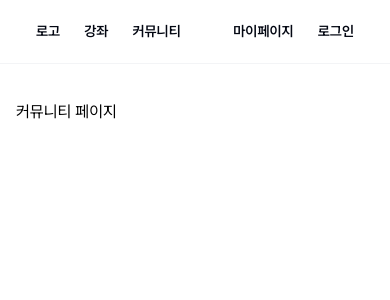
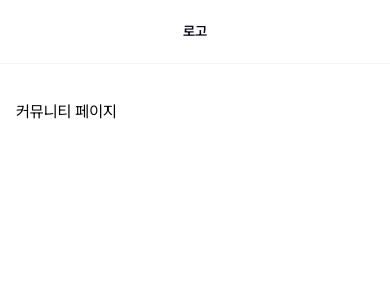
Before and after one commit to mung96/gongkademy_front, a Next.js app: page /community/question in a window 390 px wide. Shown: the top 300 px of the page. Built offline with nearby package versions, Linux system fonts and the light colour scheme.

Commit message:
feat: header 반응형 추가

```diff
--- a/src/board/BoardItem.tsx
+++ b/src/board/BoardItem.tsx
@@ -15,29 +15,29 @@ type Props = {
 
 export default function BoardItem({ title, content, date, category, courseTitle, lectureTitle, commentCount }: Props) {
   return (
-    <li className="flex flex-col gap-2 px-4 py-4 rounded-lg tablet:px-6 bg-neutral-gray-0 hover:bg-neutral-gray-50 min-w-[340px]">
+    <li className="flex min-w-[340px] flex-col gap-2 rounded-lg bg-neutral-gray-0 p-4 hover:bg-neutral-gray-50 tablet:px-6">
       {category === BoardCategory.QUESTION && (
         <div className="flex items-center gap-2 tablet:hidden">
-          <p className="text-neutral-gray-400 body2">{courseTitle}</p>
-          <p className="text-neutral-gray-400 body2">{lectureTitle}</p>
+          <p className="body2 text-neutral-gray-400">{courseTitle}</p>
+          <p className="body2 text-neutral-gray-400">{lectureTitle}</p>
         </div>
       )}
 
-      <p className="text-neutral-gray-950 subtitle2 tablet:subtitle3">{title}</p>
-      <p className="text-neutral-gray-800 body1">{content}</p>
-      <div className="flex justify-between mt-1">
+      <p className="subtitle2 tablet:subtitle3 text-neutral-gray-950">{title}</p>
+      <p className="body1 text-neutral-gray-800">{content}</p>
+      <div className="mt-1 flex justify-between">
         <div className="flex gap-3">
           {category === BoardCategory.QUESTION && (
             <div className="flex items-center gap-2 max-tablet:hidden">
-              <p className="text-neutral-gray-400 body2">{courseTitle}</p>
-              <p className="text-neutral-gray-400 body2">{lectureTitle}</p>
+              <p className="body2 text-neutral-gray-400">{courseTitle}</p>
+              <p className="body2 text-neutral-gray-400">{lectureTitle}</p>
             </div>
           )}
-          <p className="text-neutral-gray-400 body2">{date}</p>
+          <p className="body2 text-neutral-gray-400">{date}</p>
         </div>
         <div className="flex gap-2">
-          <p className="text-neutral-gray-400 body2">댓글수</p>
-          <p className="text-neutral-gray-700 body2">{commentCount}</p>
+          <p className="body2 text-neutral-gray-400">댓글수</p>
+          <p className="body2 text-neutral-gray-700">{commentCount}</p>
         </div>
       </div>
     </li>
--- a/src/components/Header.tsx
+++ b/src/components/Header.tsx
@@ -1,28 +1,32 @@
 import { BoardCategory } from '@/board/BoardItem';
 import { PATH } from '@/constants/path';
 import Link from 'next/link';
+import { twMerge } from 'tailwind-merge';
 
 const textStyle = 'body2 flex items-center justify-center px-3 text-neutral-gray-950';
 export default function Header() {
   return (
     <header className="sticky top-0 flex h-16 w-full justify-center border-b border-neutral-gray-100 bg-neutral-gray-0">
-      <div className="flex h-full w-[1300px] min-w-[365px] max-w-[1300px] items-center  justify-between px-6">
-        <div className="flex items-center ">
+      <div className="flex h-full w-[1300px] min-w-[365px] max-w-[1300px] items-center justify-between px-6">
+        <div className="flex items-center max-tablet:w-full max-tablet:justify-center">
           <Link className={textStyle} href={PATH.HOME}>
             로고
           </Link>
-          <Link className={textStyle} href={PATH.COURSES}>
+          <Link className={twMerge(textStyle, 'hidden tablet:block')} href={PATH.COURSES}>
             강좌
           </Link>
-          <Link className={textStyle} href={PATH.COMMUNITY('question' as BoardCategory)}>
+          <Link
+            className={twMerge(textStyle, 'hidden tablet:block')}
+            href={PATH.COMMUNITY('question' as BoardCategory)}
+          >
             커뮤니티
           </Link>
         </div>
         <div className="flex items-center ">
-          <Link className={textStyle} href={PATH.MYPAGE}>
+          <Link className={twMerge(textStyle, 'hidden tablet:block')} href={PATH.MYPAGE}>
             마이페이지
           </Link>
-          <div className={textStyle}>로그인</div>
+          <div className={twMerge(textStyle, 'hidden tablet:block')}>로그인</div>
         </div>
       </div>
     </header>
```
